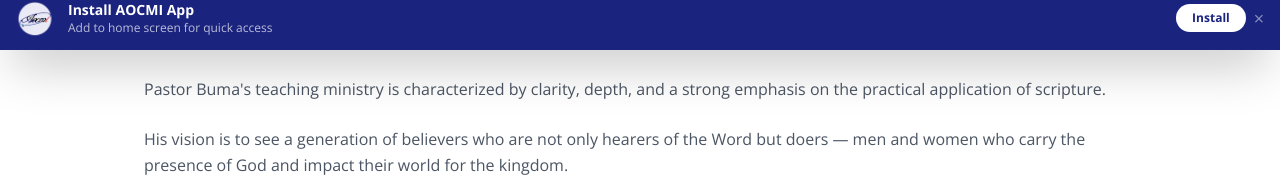
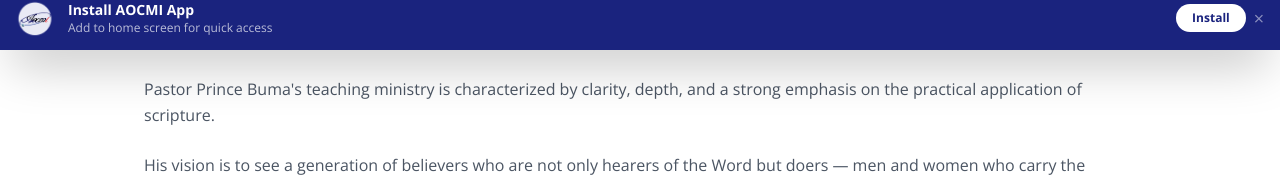
Before and after one commit to Kararzoe/aocmi-zioncity, a Nuxt app: page /president in a window 1280 px wide. Shown: the part 750-928 px from the top of the page. Built offline with nearby package versions, Linux system fonts and the light colour scheme; no server answers.

Commit message:
fix: change Pastor Buma's to Pastor Prince Buma's in president page

```diff
--- a/pages/president.vue
+++ b/pages/president.vue
@@ -27,7 +27,7 @@
         <span class="purple-text">About</span>
         <p>Pastor Prince Buma is the founder and president of Ambassadors of Christ Ministries International (AOCMI), also known as Zion City — The Heavenly Jerusalem.</p>
         <p>Under his leadership, AOCMI-ZION CITY has grown into a vibrant community of believers who are grounded in the Word, empowered by the Holy Spirit, and committed to fulfilling the Great Commission.</p>
-        <p>Pastor Buma's teaching ministry is characterized by clarity, depth, and a strong emphasis on the practical application of scripture.</p>
+        <p>Pastor Prince Buma's teaching ministry is characterized by clarity, depth, and a strong emphasis on the practical application of scripture.</p>
         <p>His vision is to see a generation of believers who are not only hearers of the Word but doers — men and women who carry the presence of God and impact their world for the kingdom.</p>
       </div>
     </section>
```
